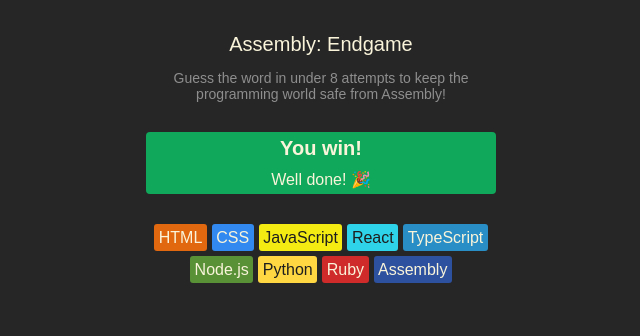
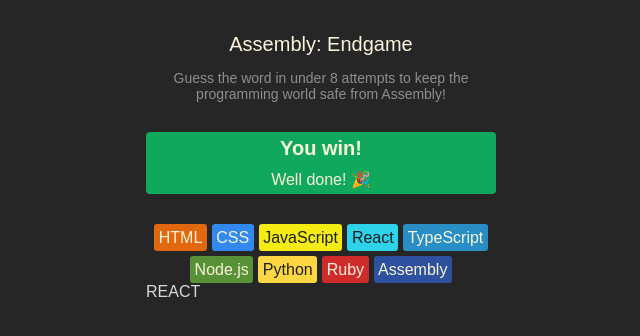
Before and after one commit to ovezthaking/React-Side-Projects, a React (Vite) app in the folder CapstoneProjects/Assembly Endgame/: page / in a window 1280 px wide. Shown: the top 336 px of the page, without its empty margins (319-959 px from the left). Built offline with nearby package versions, Linux system fonts and the light colour scheme.

Commit message:
add letters rendering'

```diff
--- a/CapstoneProjects/Assembly Endgame/src/App.tsx
+++ b/CapstoneProjects/Assembly Endgame/src/App.tsx
@@ -1,6 +1,13 @@
+import { useState } from "react"
 import { languages } from "./data/languages.js"
 
 function App() {
+  const [currentWord, setCurrentWord] = useState<string>('react')
+
+  const wordElements = currentWord.split('').map(letter =>
+    <span>{letter.toUpperCase()}</span>
+  )
+
   const languageElements = languages.map(lang => (
     <span
       style={{backgroundColor: lang.backgroundColor, color: lang.color}}
@@ -24,6 +31,9 @@
       <section className="language-chips">
         {languageElements}
       </section>
+      <section className="word">
+        {wordElements}
+      </section>
     </main>
   )
 }
```
